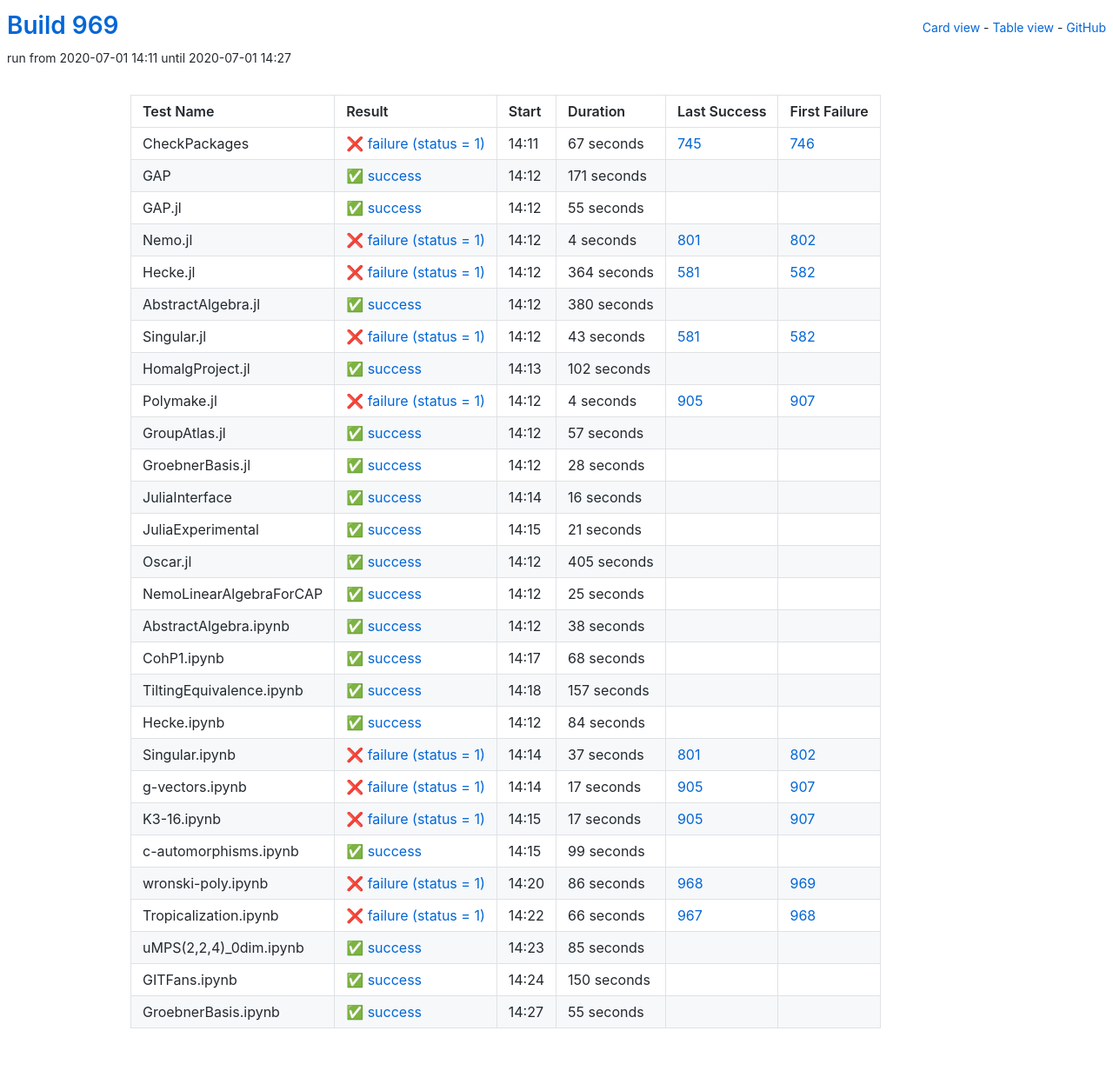
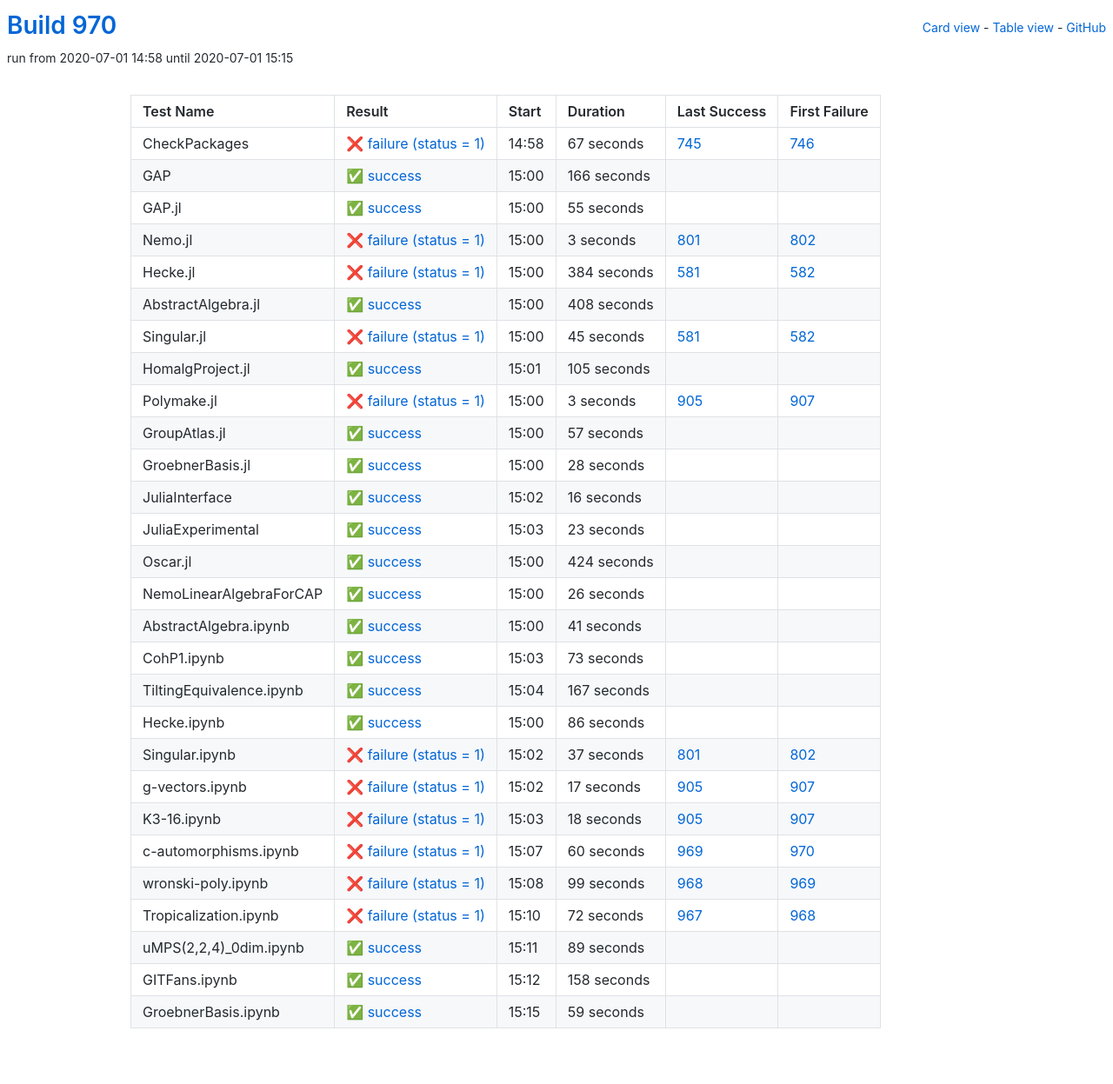
Before and after one commit to oscar-system/oscar-ci-status-1.4, a Jekyll site: the page built from table.html, in a window 1280 px wide. Shown: the whole page at 87% size. Built offline with Jekyll 4.4.1, drawn with Linux system fonts in a browser that asks for light colours.

Commit message:
Build #970

```diff
--- a/_data/ci.yml
+++ b/_data/ci.yml
@@ -1,6 +1,6 @@
 ---
-build: 969
-build_url: https://oscarci.mathematik.uni-kl.de/job/oscar-julia-1.4/969/
+build: 970
+build_url: https://oscarci.mathematik.uni-kl.de/job/oscar-julia-1.4/970/
 job: oscar-julia-1.4
 organization: oscar-system
 repo: oscar-ci-status-1.4
@@ -8,8 +8,8 @@ repourl: https://github.com/oscar-system/oscar-ci-status-1.4
 tests:
 - name: CheckPackages
   id: checkpackages
-  log: https://oscarci.mathematik.uni-kl.de/job/oscar-julia-1.4/969/artifact/logs/build-969/CheckPackages.log
-  start: 2020-07-01 14:11
+  log: https://oscarci.mathematik.uni-kl.de/job/oscar-julia-1.4/970/artifact/logs/build-970/CheckPackages.log
+  start: 2020-07-01 14:58
   success: false
   exitcode: 1
   status: failure
@@ -20,20 +20,20 @@ tests:
   first_failure_url: https://oscarci.mathematik.uni-kl.de/job/oscar-julia-1.4/746/
 - name: GAP
   id: gap
-  log: https://oscarci.mathematik.uni-kl.de/job/oscar-julia-1.4/969/artifact/logs/build-969/GAP.log
-  start: 2020-07-01 14:12
+  log: https://oscarci.mathematik.uni-kl.de/job/oscar-julia-1.4/970/artifact/logs/build-970/GAP.log
+  start: 2020-07-01 15:00
   success: true
   exitcode: 0
   status: success
-  duration: 171
+  duration: 166
   last_success: false
   last_success_url:
   first_failure: false
   first_failure_url:
 - name: GAP.jl
   id: gap-jl
-  log: https://oscarci.mathematik.uni-kl.de/job/oscar-julia-1.4/969/artifact/logs/build-969/GAP.jl.log
-  start: 2020-07-01 14:12
+  log: https://oscarci.mathematik.uni-kl.de/job/oscar-julia-1.4/970/artifact/logs/build-970/GAP.jl.log
+  start: 2020-07-01 15:00
   success: true
   exitcode: 0
   status: success
@@ -44,80 +44,80 @@ tests:
   first_failure_url:
 - name: Nemo.jl
   id: nemo-jl
-  log: https://oscarci.mathematik.uni-kl.de/job/oscar-julia-1.4/969/artifact/logs/build-969/Nemo.jl.log
-  start: 2020-07-01 14:12
+  log: https://oscarci.mathematik.uni-kl.de/job/oscar-julia-1.4/970/artifact/logs/build-970/Nemo.jl.log
+  start: 2020-07-01 15:00
   success: false
   exitcode: 1
   status: failure
-  duration: 4
+  duration: 3
   last_success: 801
   last_success_url: https://oscarci.mathematik.uni-kl.de/job/oscar-julia-1.4/801/
   first_failure: 802
   first_failure_url: https://oscarci.mathematik.uni-kl.de/job/oscar-julia-1.4/802/
 - name: Hecke.jl
   id: hecke-jl
-  log: https://oscarci.mathematik.uni-kl.de/job/oscar-julia-1.4/969/artifact/logs/build-969/Hecke.jl.log
-  start: 2020-07-01 14:12
+  log: https://oscarci.mathematik.uni-kl.de/job/oscar-julia-1.4/970/artifact/logs/build-970/Hecke.jl.log
+  start: 2020-07-01 15:00
   success: false
   exitcode: 1
   status: failure
-  duration: 364
+  duration: 384
   last_success: 581
   last_success_url: https://oscarci.mathematik.uni-kl.de/job/oscar-julia-1.4/581/
   first_failure: 582
   first_failure_url: https://oscarci.mathematik.uni-kl.de/job/oscar-julia-1.4/582/
 - name: AbstractAlgebra.jl
   id: abstractalgebra-jl
-  log: https://oscarci.mathematik.uni-kl.de/job/oscar-julia-1.4/969/artifact/logs/build-969/AbstractAlgebra.jl.log
-  start: 2020-07-01 14:12
+  log: https://oscarci.mathematik.uni-kl.de/job/oscar-julia-1.4/970/artifact/logs/build-970/AbstractAlgebra.jl.log
+  start: 2020-07-01 15:00
   success: true
   exitcode: 0
   status: success
-  duration: 380
+  duration: 408
   last_success: false
   last_success_url:
   first_failure: false
   first_failure_url:
 - name: Singular.jl
   id: singular-jl
-  log: https://oscarci.mathematik.uni-kl.de/job/oscar-julia-1.4/969/artifact/logs/build-969/Singular.jl.log
-  start: 2020-07-01 14:12
+  log: https://oscarci.mathematik.uni-kl.de/job/oscar-julia-1.4/970/artifact/logs/build-970/Singular.jl.log
+  start: 2020-07-01 15:00
   success: false
   exitcode: 1
   status: failure
-  duration: 43
+  duration: 45
   last_success: 581
   last_success_url: https://oscarci.mathematik.uni-kl.de/job/oscar-julia-1.4/581/
   first_failure: 582
   first_failure_url: https://oscarci.mathematik.uni-kl.de/job/oscar-julia-1.4/582/
 - name: HomalgProject.jl
   id: homalgproject-jl
-  log: https://oscarci.mathematik.uni-kl.de/job/oscar-julia-1.4/969/artifact/logs/build-969/HomalgProject.jl.log
-  start: 2020-07-01 14:13
+  log: https://oscarci.mathematik.uni-kl.de/job/oscar-julia-1.4/970/artifact/logs/build-970/HomalgProject.jl.log
+  start: 2020-07-01 15:01
   success: true
   exitcode: 0
   status: success
-  duration: 102
+  duration: 105
   last_success: false
   last_success_url:
   first_failure: false
   first_failure_url:
 - name: Polymake.jl
   id: polymake-jl
-  log: https://oscarci.mathematik.uni-kl.de/job/oscar-julia-1.4/969/artifact/logs/build-969/Polymake.jl.log
-  start: 2020-07-01 14:12
+  log: https://oscarci.mathematik.uni-kl.de/job/oscar-julia-1.4/970/artifact/logs/build-970/Polymake.jl.log
+  start: 2020-07-01 15:00
   success: false
   exitcode: 1
   status: failure
-  duration: 4
+  duration: 3
   last_success: 905
   last_success_url: https://oscarci.mathematik.uni-kl.de/job/oscar-julia-1.4/905/
   first_failure: 907
   first_failure_url: https://oscarci.mathematik.uni-kl.de/job/oscar-julia-1.4/907/
 - name: GroupAtlas.jl
   id: groupatlas-jl
-  log: https://oscarci.mathematik.uni-kl.de/job/oscar-julia-1.4/969/artifact/logs/build-969/GroupAtlas.jl.log
-  start: 2020-07-01 14:12
+  log: https://oscarci.mathematik.uni-kl.de/job/oscar-julia-1.4/970/artifact/logs/build-970/GroupAtlas.jl.log
+  start: 2020-07-01 15:00
   success: true
   exitcode: 0
   status: success
@@ -128,8 +128,8 @@ tests:
   first_failure_url:
 - name: GroebnerBasis.jl
   id: groebnerbasis-jl
-  log: https://oscarci.mathematik.uni-kl.de/job/oscar-julia-1.4/969/artifact/logs/build-969/GroebnerBasis.jl.log
-  start: 2020-07-01 14:12
+  log: https://oscarci.mathematik.uni-kl.de/job/oscar-julia-1.4/970/artifact/logs/build-970/GroebnerBasis.jl.log
+  start: 2020-07-01 15:00
   success: true
   exitcode: 0
   status: success
@@ -140,8 +140,8 @@ tests:
   first_failure_url:
 - name: JuliaInterface
   id: juliainterface
-  log: https://oscarci.mathematik.uni-kl.de/job/oscar-julia-1.4/969/artifact/logs/build-969/JuliaInterface.log
-  start: 2020-07-01 14:14
+  log: https://oscarci.mathematik.uni-kl.de/job/oscar-julia-1.4/970/artifact/logs/build-970/JuliaInterface.log
+  start: 2020-07-01 15:02
   success: true
   exitcode: 0
   status: success
@@ -152,92 +152,92 @@ tests:
   first_failure_url:
 - name: JuliaExperimental
   id: juliaexperimental
-  log: https://oscarci.mathematik.uni-kl.de/job/oscar-julia-1.4/969/artifact/logs/build-969/JuliaExperimental.log
-  start: 2020-07-01 14:15
+  log: https://oscarci.mathematik.uni-kl.de/job/oscar-julia-1.4/970/artifact/logs/build-970/JuliaExperimental.log
+  start: 2020-07-01 15:03
   success: true
   exitcode: 0
   status: success
-  duration: 21
+  duration: 23
   last_success: false
   last_success_url:
   first_failure: false
   first_failure_url:
 - name: Oscar.jl
   id: oscar-jl
-  log: https://oscarci.mathematik.uni-kl.de/job/oscar-julia-1.4/969/artifact/logs/build-969/Oscar.jl.log
-  start: 2020-07-01 14:12
+  log: https://oscarci.mathematik.uni-kl.de/job/oscar-julia-1.4/970/artifact/logs/build-970/Oscar.jl.log
+  start: 2020-07-01 15:00
   success: true
   exitcode: 0
   status: success
-  duration: 405
+  duration: 424
   last_success: false
   last_success_url:
   first_failure: false
   first_failure_url:
 - name: NemoLinearAlgebraForCAP
   id: nemolinearalgebraforcap
-  log: https://oscarci.mathematik.uni-kl.de/job/oscar-julia-1.4/969/artifact/logs/build-969/NemoLinearAlgebraForCAP.log
-  start: 2020-07-01 14:12
+  log: https://oscarci.mathematik.uni-kl.de/job/oscar-julia-1.4/970/artifact/logs/build-970/NemoLinearAlgebraForCAP.log
+  start: 2020-07-01 15:00
   success: true
   exitcode: 0
   status: success
-  duration: 25
+  duration: 26
   last_success: false
   last_success_url:
   first_failure: false
   first_failure_url:
 - name: AbstractAlgebra.ipynb
   id: abstractalgebra-ipynb
-  log: https://oscarci.mathematik.uni-kl.de/job/oscar-julia-1.4/969/artifact/logs/build-969/AbstractAlgebra.ipynb.log
-  start: 2020-07-01 14:12
+  log: https://oscarci.mathematik.uni-kl.de/job/oscar-julia-1.4/970/artifact/logs/build-970/AbstractAlgebra.ipynb.log
+  start: 2020-07-01 15:00
   success: true
   exitcode: 0
   status: success
-  duration: 38
+  duration: 41
   last_success: false
   last_success_url:
   first_failure: false
   first_failure_url:
 - name: CohP1.ipynb
   id: cohp1-ipynb
-  log: https://oscarci.mathematik.uni-kl.de/job/oscar-julia-1.4/969/artifact/logs/build-969/CohP1.ipynb.log
-  start: 2020-07-01 14:17
+  log: https://oscarci.mathematik.uni-kl.de/job/oscar-julia-1.4/970/artifact/logs/build-970/CohP1.ipynb.log
+  start: 2020-07-01 15:03
   success: true
   exitcode: 0
   status: success
-  duration: 68
+  duration: 73
   last_success: false
   last_success_url:
   first_failure: false
   first_failure_url:
 - name: TiltingEquivalence.ipynb
   id: tiltingequivalence-ipynb
-  log: https://oscarci.mathematik.uni-kl.de/job/oscar-julia-1.4/969/artifact/logs/build-969/TiltingEquivalence.ipynb.log
-  start: 2020-07-01 14:18
+  log: https://oscarci.mathematik.uni-kl.de/job/oscar-julia-1.4/970/artifact/logs/build-970/TiltingEquivalence.ipynb.log
+  start: 2020-07-01 15:04
   success: true
   exitcode: 0
   status: success
-  duration: 157
+  duration: 167
   last_success: false
   last_success_url:
   first_failure: false
   first_failure_url:
 - name: Hecke.ipynb
   id: hecke-ipynb
-  log: https://oscarci.mathematik.uni-kl.de/job/oscar-julia-1.4/969/artifact/logs/build-969/Hecke.ipynb.log
-  start: 2020-07-01 14:12
+  log: https://oscarci.mathematik.uni-kl.de/job/oscar-julia-1.4/970/artifact/logs/build-970/Hecke.ipynb.log
+  start: 2020-07-01 15:00
   success: true
   exitcode: 0
   status: success
-  duration: 84
+  duration: 86
   last_success: false
   last_success_url:
   first_failure: false
   first_failure_url:
 - name: Singular.ipynb
   id: singular-ipynb
-  log: https://oscarci.mathematik.uni-kl.de/job/oscar-julia-1.4/969/artifact/logs/build-969/Singular.ipynb.log
-  start: 2020-07-01 14:14
+  log: https://oscarci.mathematik.uni-kl.de/job/oscar-julia-1.4/970/artifact/logs/build-970/Singular.ipynb.log
+  start: 2020-07-01 15:02
   success: false
   exitcode: 1
   status: failure
@@ -248,8 +248,8 @@ tests:
   first_failure_url: https://oscarci.mathematik.uni-kl.de/job/oscar-julia-1.4/802/
 - name: g-vectors.ipynb
   id: g-vectors-ipynb
-  log: https://oscarci.mathematik.uni-kl.de/job/oscar-julia-1.4/969/artifact/logs/build-969/g-vectors.ipynb.log
-  start: 2020-07-01 14:14
+  log: https://oscarci.mathematik.uni-kl.de/job/oscar-julia-1.4/970/artifact/logs/build-970/g-vectors.ipynb.log
+  start: 2020-07-01 15:02
   success: false
   exitcode: 1
   status: failure
@@ -260,84 +260,84 @@ tests:
   first_failure_url: https://oscarci.mathematik.uni-kl.de/job/oscar-julia-1.4/907/
 - name: K3-16.ipynb
   id: k3-16-ipynb
-  log: https://oscarci.mathematik.uni-kl.de/job/oscar-julia-1.4/969/artifact/logs/build-969/K3-16.ipynb.log
-  start: 2020-07-01 14:15
+  log: https://oscarci.mathematik.uni-kl.de/job/oscar-julia-1.4/970/artifact/logs/build-970/K3-16.ipynb.log
+  start: 2020-07-01 15:03
   success: false
   exitcode: 1
   status: failure
-  duration: 17
+  duration: 18
   last_success: 905
   last_success_url: https://oscarci.mathematik.uni-kl.de/job/oscar-julia-1.4/905/
   first_failure: 907
   first_failure_url: https://oscarci.mathematik.uni-kl.de/job/oscar-julia-1.4/907/
 - name: c-automorphisms.ipynb
   id: c-automorphisms-ipynb
-  log: https://oscarci.mathematik.uni-kl.de/job/oscar-julia-1.4/969/artifact/logs/build-969/c-automorphisms.ipynb.log
-  start: 2020-07-01 14:15
-  success: true
-  exitcode: 0
-  status: success
-  duration: 99
-  last_success: false
-  last_success_url:
-  first_failure: false
-  first_failure_url:
-- name: wronski-poly.ipynb
-  id: wronski-poly-ipynb
-  log: https://oscarci.mathematik.uni-kl.de/job/oscar-julia-1.4/969/artifact/logs/build-969/wronski-poly.ipynb.log
-  start: 2020-07-01 14:20
+  log: https://oscarci.mathematik.uni-kl.de/job/oscar-julia-1.4/970/artifact/logs/build-970/c-automorphisms.ipynb.log
+  start: 2020-07-01 15:07
   success: false
   exitcode: 1
   status: failure
-  duration: 86
+  duration: 60
+  last_success: 969
+  last_success_url: https://oscarci.mathematik.uni-kl.de/job/oscar-julia-1.4/969/
+  first_failure: 970
+  first_failure_url: https://oscarci.mathematik.uni-kl.de/job/oscar-julia-1.4/970/
+- name: wronski-poly.ipynb
+  id: wronski-poly-ipynb
+  log: https://oscarci.mathematik.uni-kl.de/job/oscar-julia-1.4/970/artifact/logs/build-970/wronski-poly.ipynb.log
+  start: 2020-07-01 15:08
+  success: false
+  exitcode: 1
+  status: failure
+  duration: 99
   last_success: 968
   last_success_url: https://oscarci.mathematik.uni-kl.de/job/oscar-julia-1.4/968/
   first_failure: 969
   first_failure_url: https://oscarci.mathematik.uni-kl.de/job/oscar-julia-1.4/969/
 - name: Tropicalization.ipynb
   id: tropicalization-ipynb
-  log: https://oscarci.mathematik.uni-kl.de/job/oscar-julia-1.4/969/artifact/logs/build-969/Tropicalization.ipynb.log
-  start: 2020-07-01 14:22
+  log: https://oscarci.mathematik.uni-kl.de/job/oscar-julia-1.4/970/artifact/logs/build-970/Tropicalization.ipynb.log
+  start: 2020-07-01 15:10
   success: false
   exitcode: 1
   status: failure
-  duration: 66
+  duration: 72
   last_success: 967
   last_success_url: https://oscarci.mathematik.uni-kl.de/job/oscar-julia-1.4/967/
   first_failure: 968
   first_failure_url: https://oscarci.mathematik.uni-kl.de/job/oscar-julia-1.4/968/
 - name: uMPS(2,2,4)_0dim.ipynb
   id: umps-2-2-4-0dim-ipynb
-  log: https://oscarci.mathematik.uni-kl.de/job/oscar-julia-1.4/969/artifact/logs/build-969/uMPS-2-2-4-_0dim.ipynb.log
-  start: 2020-07-01 14:23
+  log: https://oscarci.mathematik.uni-kl.de/job/oscar-julia-1.4/970/artifact/logs/build-970/uMPS-2-2-4-_0dim.ipynb.log
+  start: 2020-07-01 15:11
   success: true
   exitcode: 0
   status: success
-  duration: 85
+  duration: 89
   last_success: false
   last_success_url:
   first_failure: false
   first_failure_url:
 - name: GITFans.ipynb
   id: gitfans-ipynb
-  log: https://oscarci.mathematik.uni-kl.de/job/oscar-julia-1.4/969/artifact/logs/build-969/GITFans.ipynb.log
-  start: 2020-07-01 14:24
+  log: https://oscarci.mathematik.uni-kl.de/job/oscar-julia-1.4/970/artifact/logs/build-970/GITFans.ipynb.log
+  start: 2020-07-01 15:12
   success: true
   exitcode: 0
   status: success
-  duration: 150
+  duration: 158
   last_success: false
   last_success_url:
   first_failure: false
   first_failure_url:
 - name: GroebnerBasis.ipynb
   id: groebnerbasis-ipynb
-  log: https://oscarci.mathematik.uni-kl.de/job/oscar-julia-1.4/969/artifact/logs/build-969/GroebnerBasis.ipynb.log
-  start: 2020-07-01 14:27
+  log: https://oscarci.mathematik.uni-kl.de/job/oscar-julia-1.4/970/artifact/logs/build-970/GroebnerBasis.ipynb.log
+  start: 2020-07-01 15:15
   success: true
   exitcode: 0
   status: success
-  duration: 55
+  duration: 59
   last_success: false
   last_success_url:
   first_failure: false
```
Also changed, not shown: README.md.
